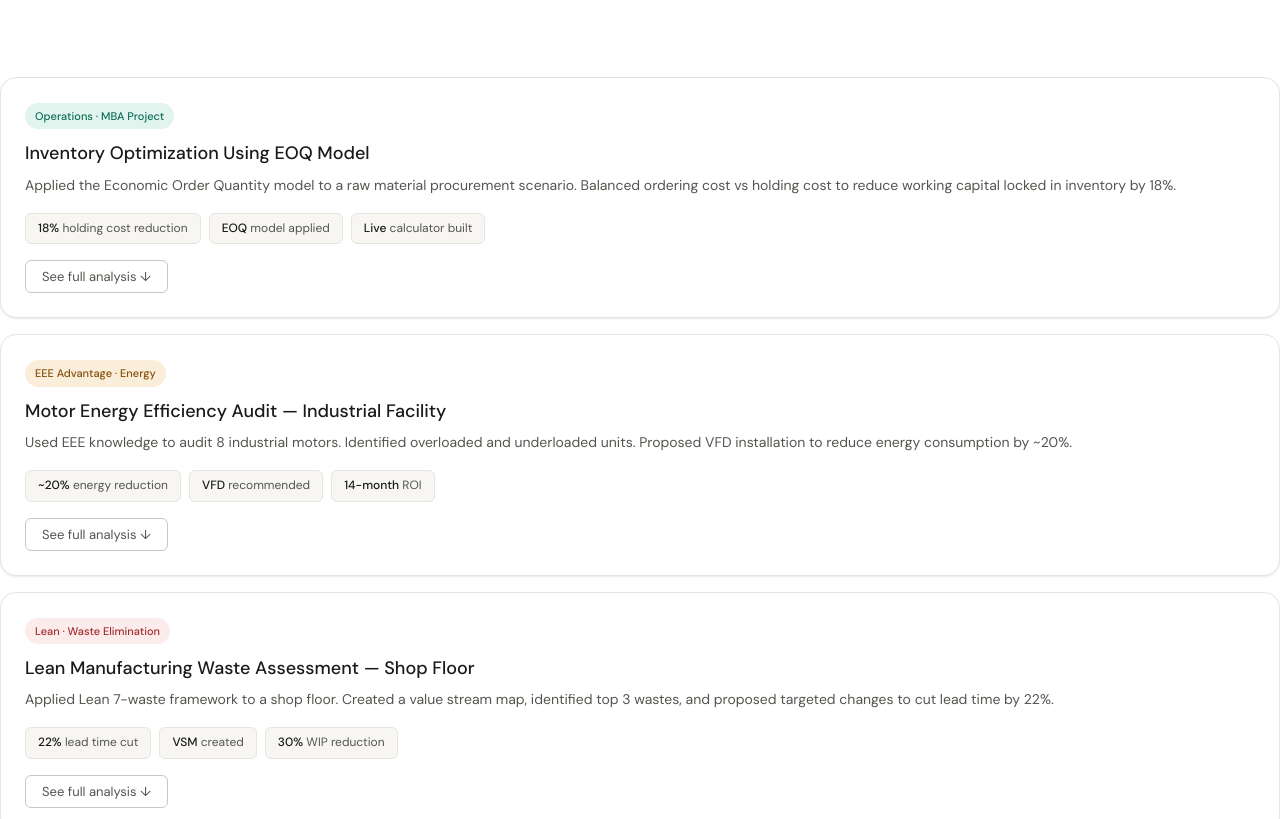
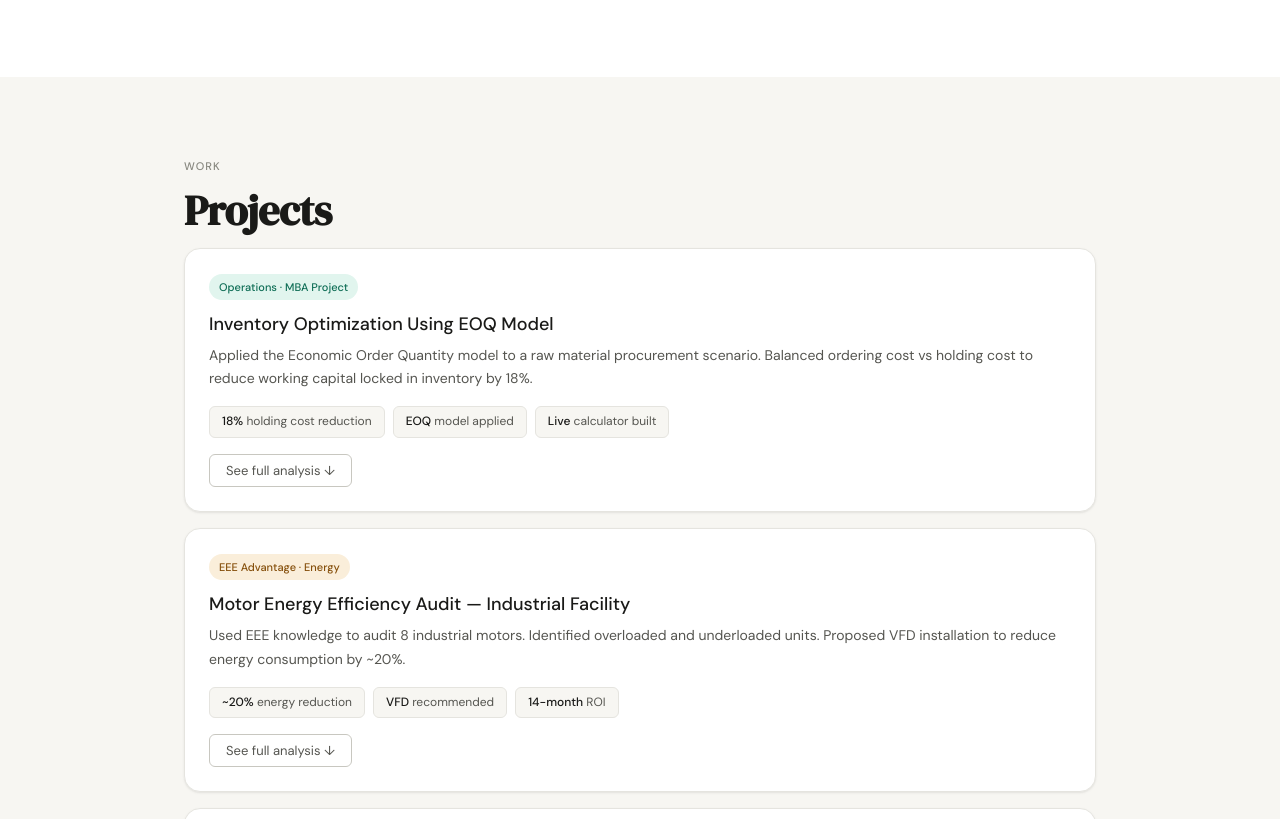
Before and after one commit to Bala-Shunmugam-M/Bala-Shunmugam-Portfolio, a plain HTML site: page index.html in a window 1280 px wide. Shown: the part 1527-2346 px from the top of the page. Drawn offline with nearby package versions, Linux system fonts and the light colour scheme.

Commit message:
Update index.html

```diff
--- a/index.html
+++ b/index.html
@@ -142,6 +142,10 @@
       </div>
     </div>
   </section>
+  <section id="projects" class="section section-alt">
+  <div class="container">
+    <div class="section-label">Work</div>
+    <h2 class="section-title">Projects</h2>
 
       <!-- Project 2 -->
       <div class="project-card" data-index="2">
```
